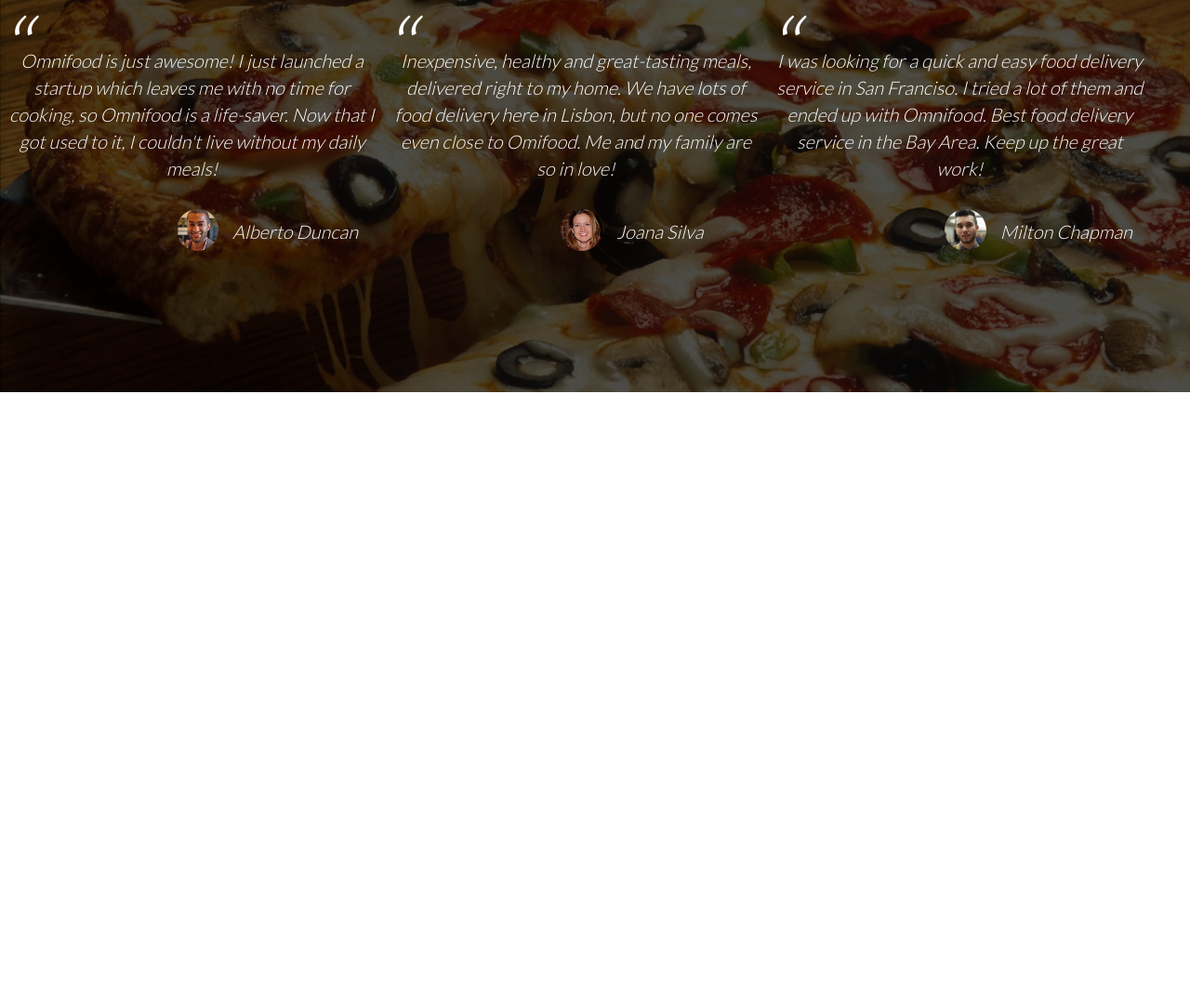
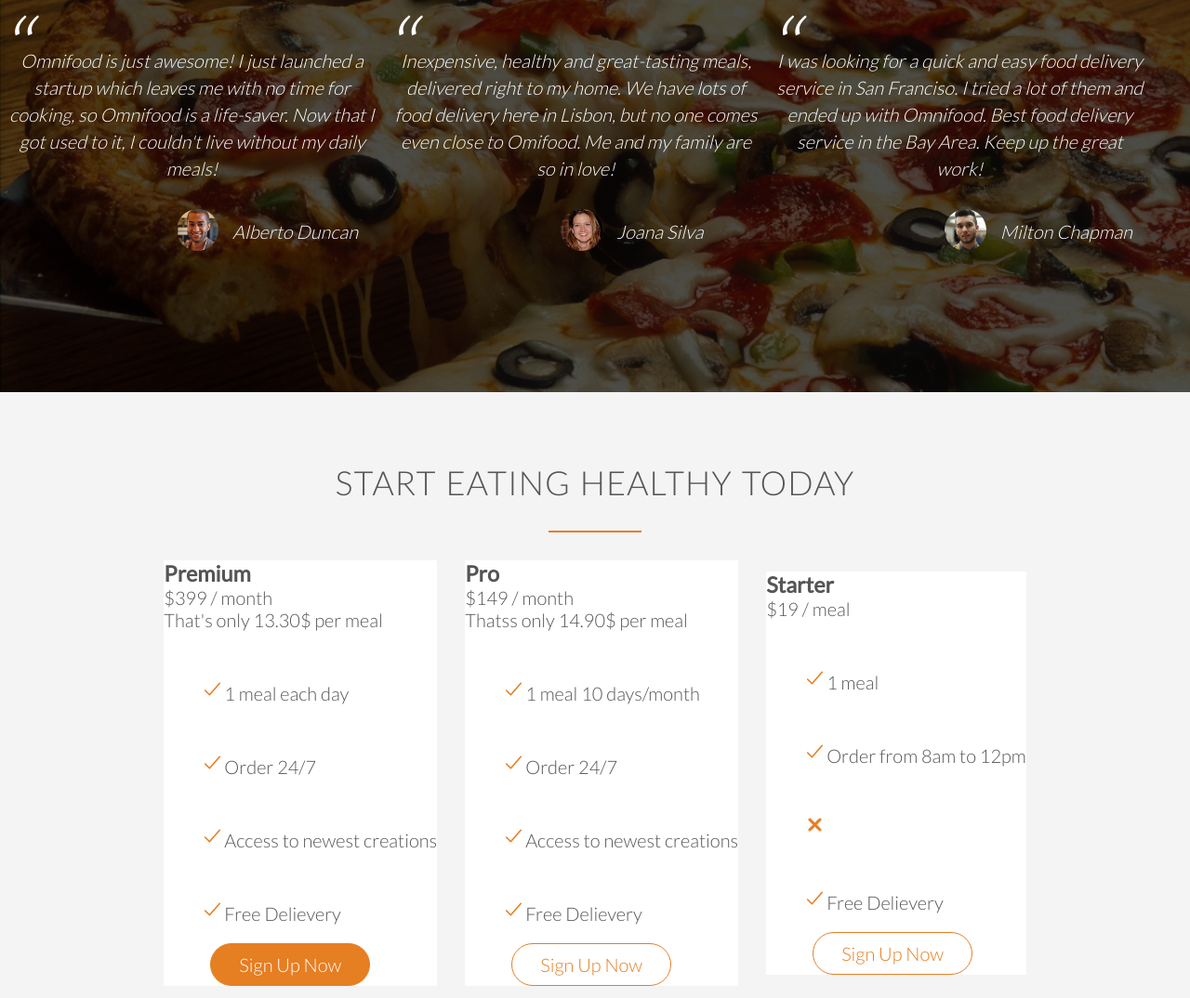
Before and after one commit to SnowmanZak/CSET115_Website, a plain HTML site: page index.html in a window 1280 px wide. Shown: the part 3564-4638 px from the top of the page at 93% size. Before the commit the page ends 3986 px from the top, so only its background shows below. Drawn offline with nearby package versions, Linux system fonts and the light colour scheme.

Commit message:
finished price plans

```diff
--- a/Resources/styles.css
+++ b/Resources/styles.css
@@ -306,3 +306,51 @@
     width: 32.26%;
     text-align: center;
 }
+.price_plan{
+    padding-top: 75px;
+    background-color: #f4f4f4;
+    overflow: hidden;
+}
+.plans{
+    width: 100%;
+    max-width: 1140px;
+    display: flex;
+    justify-content: center;
+    align-items: center;
+    margin: 1% auto;
+}
+.prices{
+    width: 360px;
+}
+.plans ion-icon{
+    font-size: 25px;
+    color: #e67e22;
+    stroke-width: 20px;
+}
+.beans{
+    list-style-type: none;
+}
+.prices_pro, .prices_premium, .prices_starter{
+    background-color: #fff;
+    margin-left: 15px;
+    margin-right: 15px;
+}
+.plan-price p{
+    color: #e67e22;
+    font-size: 300%;
+}
+.price_plan .btn{
+    display: inline-block;
+    padding: 10px 30px;
+    font-weight: 300;
+    text-decoration: none;
+    border-radius: 200px;
+    color: #fff;
+    margin-top: 20px;
+    margin-left: 50px;
+}
+.price_plan .btn-ghost{
+    border: 1px solid;
+    color: #e67e22;
+    transition: color 0.2s;
+}
--- a/index.html
+++ b/index.html
@@ -203,6 +203,76 @@
             </div>
         </div>
     </section>
+    <Section class="price_plan">
+        <div class="price_title">
+            <h2>Start eating healthy today</h2>
+        </div>
+        <div class="plans">
+            <div class="prices_premium">
+                <div>
+                    <h3>Premium</h3>
+                    <p class="plan-price">
+                        $399
+                        <span>/ month</span>
+                    </p>
+                    <p class="plan-price-meal">That's only 13.30$ per meal</p>
+                </div>
+                <div>
+                    <ul class="beans">
+                        <li><ion-icon name="checkmark"></ion-icon>1 meal each day</li>
+                        <li><ion-icon name="checkmark"></ion-icon>Order 24/7</li>
+                        <li><ion-icon name="checkmark"></ion-icon>Access to newest creations</li>
+                        <li><ion-icon name="checkmark"></ion-icon>Free Delievery</li>
+                    </ul>
+                </div>
+                <div>
+                    <a href="#" class="btn btn-full">Sign Up Now</a>
+                </div>
+            </div>
+            <div class="prices_pro">
+                <div>
+                    <h3>Pro</h3>
+                    <p class="plan-price">
+                        $149
+                        <span>/ month</span>
+                    </p>
+                    <p class="plan-price-meal">Thatss only 14.90$ per meal</p>
+                </div>
+                <div>
+                    <ul class="beans">
+                        <li><ion-icon name="checkmark"></ion-icon>1 meal 10 days/month</li>
+                        <li><ion-icon name="checkmark"></ion-icon>Order 24/7</li>
+                        <li><ion-icon name="checkmark"></ion-icon>Access to newest creations</li>
+                        <li><ion-icon name="checkmark"></ion-icon>Free Delievery</li>
+                    </ul>
+                </div>
+                <div>
+                    <a href="#" class="btn btn-ghost">Sign Up Now</a>
+                </div>
+            </div>
+            <div class="prices_starter">
+                <div>
+                    <h3>Starter</h3>
+                    <p class="plan-price">
+                        $19
+                        <span>/ meal</span>
+                    </p>
+                    <p class="plan-price-meal"></p>
+                </div>
+                <div>
+                    <ul class="beans">
+                        <li><ion-icon name="checkmark"></ion-icon>1 meal</li>
+                        <li><ion-icon name="checkmark"></ion-icon>Order from 8am to 12pm</li>
+                        <li><ion-icon name="close"></ion-icon></li>
+                        <li><ion-icon name="checkmark"></ion-icon>Free Delievery</li>
+                    </ul>
+                </div>
+                <div>
+                    <a href="#" class="btn btn-ghost">Sign Up Now</a>
+                </div>
+            </div>
+        </div>
+    </Section>
 
 
 
```
